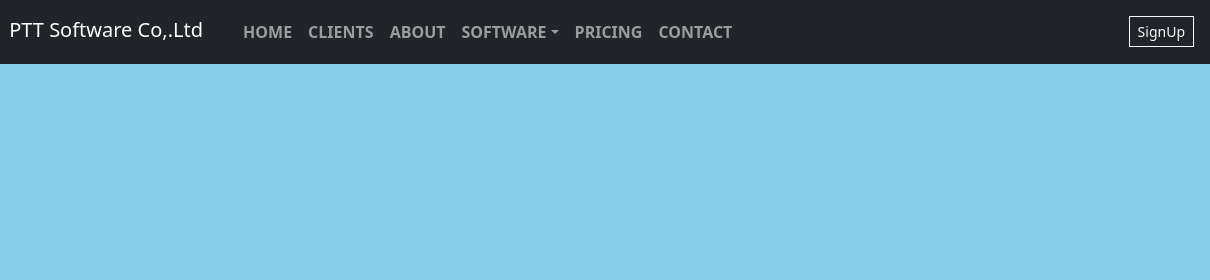
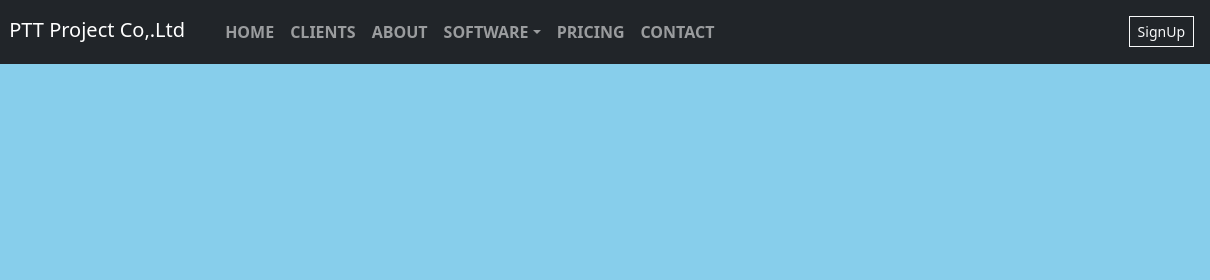
Before and after one commit to akhantk/pttproject, a plain HTML site: page index.html in a window 1280 px wide. Shown: the top 280 px of the page, 70-1280 px from the left. Drawn offline with nearby package versions, Linux system fonts and the light colour scheme.

Commit message:
title modefiled

```diff
--- a/index.html
+++ b/index.html
@@ -1,6 +1,6 @@
 <!DOCTYPE html>
 <head>
-	<title>PTT Software Company Limited</title>
+	<title>PTT Project Company Limited</title>
 
 	<!-- fav icon -->
 	<link href="https://img.freepik.com/free-vector/bird-colorful-gradient-design-vector_343694-2506.jpg?size=338&ext=jpg&ga=GA1.1.1413502914.1725235200&semt=ais_hybrid" rel="icon" type="image/png" sizes="32x32" />
@@ -61,7 +61,7 @@
 		<nav class="navbar navbar-expand-md bg-dark navbar-dark">
 			<a href="#" class="navbar-brand mx-3">
 				<img src="https://img.freepik.com/free-vector/bird-colorful-gradient-design-vector_343694-2506.jpg?size=338&ext=jpg&ga=GA1.1.1413502914.1725235200&semt=ais_hybrid" width="50" alt="sitelogo"  />
-				<span class="ms-2">PTT Software Co,.Ltd</span>
+				<span class="ms-2">PTT Project Co,.Ltd</span>
 			</a>
 
 			<button type="button" class="navbar-toggler" data-bs-toggle="collapse" data-bs-target="#nav"><i class="navbar-toggler-icon"></i></button>
@@ -89,7 +89,6 @@
 				<div class="px-3">
 					<a href="#" class="btn btn-outline-light btn-sm rounded-0">SignUp</a>
 				</div>
-
 
 
 			</div>
```
